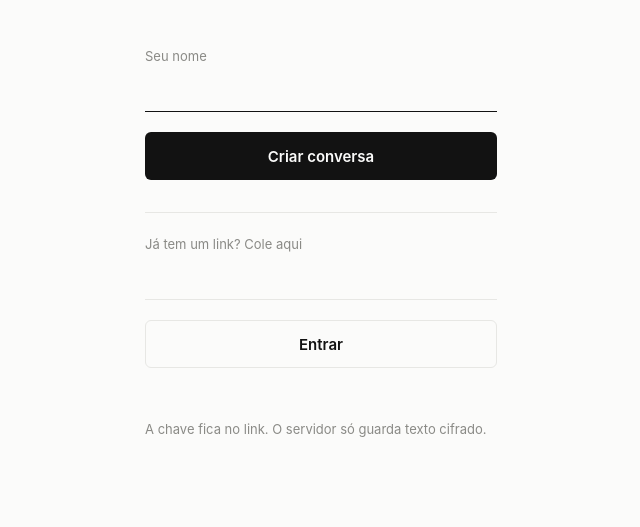
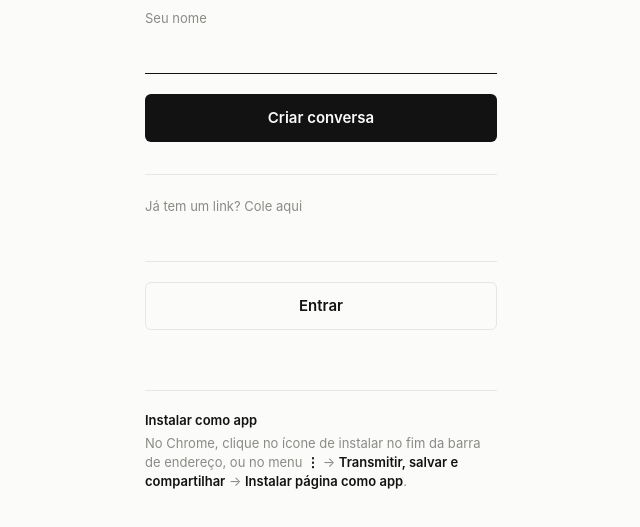
Before and after one commit to rlsdmm/zchat, a plain HTML site: page index.html in a window 1280 px wide. Shown: the part 213-740 px from the top of the page, without its empty margins (319-959 px from the left). Drawn offline with Linux system fonts and the light colour scheme.

Commit message:
Instruções de instalar o app no lugar da nota da tela inicial
Co-Authored-By: Claude Opus 5.5 <noreply@anthropic.com>

```diff
--- a/index.html
+++ b/index.html
@@ -60,7 +60,10 @@ input[type=text]:focus{outline:0;border-bottom-color:var(--ink)}
 .btn:disabled{opacity:.45;cursor:default}
 .separa{height:1px;background:var(--line);margin:32px 0 6px}
 .erro{color:var(--danger);font-size:14px;margin-top:10px;min-height:1em}
-.nota{font-size:13px;color:var(--muted);margin-top:28px}
+.nota{font-size:13px;color:var(--muted);margin-top:36px;padding-top:20px;border-top:1px solid var(--line)}
+.nota strong{display:block;color:var(--ink);font-weight:600;margin-bottom:4px}
+.nota p{margin:0}
+.instTxt b{color:var(--ink);font-weight:600}
 
 /* ---------- conversa ---------- */
 #conversa{flex:1;display:flex;flex-direction:column;min-height:0;width:100%;max-width:720px;margin:0 auto}
@@ -155,7 +158,11 @@ dialog::backdrop{background:rgba(0,0,0,.4)}
       <button class="btn sec" id="entrarLink">Entrar</button>
     </div>
     <div class="erro" id="erroEntrar" role="alert"></div>
-    <p class="nota">A chave fica no link. O servidor só guarda texto cifrado.</p>
+    <div class="instalar nota" hidden>
+      <strong>Instalar como app</strong>
+      <p class="instTxt"></p>
+      <button class="btn sec instBt" hidden>Instalar</button>
+    </div>
 </main>
 
 <!-- conversa -->
@@ -206,6 +213,12 @@ dialog::backdrop{background:rgba(0,0,0,.4)}
     <div class="linha">
       <button class="btn" id="copiarLink">Copiar link</button>
       <button class="btn sec" id="compartilhar" hidden>Compartilhar</button>
+    </div>
+
+    <div class="instalar" hidden>
+      <h3>Instalar como app</h3>
+      <p class="instTxt"></p>
+      <button class="btn sec instBt" hidden>Instalar</button>
     </div>
 
     <h3>Seu nome</h3>
@@ -562,6 +575,37 @@ function textoNotif(){
 }
 $("#ativarNotif").onclick = async () => { try { await Notification.requestPermission(); } catch {} textoNotif(); };
 
+/* ================= instalar ================= */
+let pedidoInstalar = null;
+window.addEventListener("beforeinstallprompt", e => { e.preventDefault(); pedidoInstalar = e; mostraInstalar(); });
+window.addEventListener("appinstalled", () => { pedidoInstalar = null; mostraInstalar(); toast("Instalado."); });
+function passosInstalar(){
+  const ua = navigator.userAgent;
+  const ios = /iPhone|iPad|iPod/.test(ua) || (/Macintosh/.test(ua) && navigator.maxTouchPoints > 1);
+  const edge = /Edg\//.test(ua), chrome = /Chrome\//.test(ua) && !edge;
+  if (ios) return "No Safari, toque em <b>Compartilhar</b> (o quadrado com a seta) e depois em <b>Adicionar à Tela de Início</b>. Na primeira vez que abrir pelo ícone, cole o link da conversa de novo.";
+  if (/Android/.test(ua)) return "No Chrome, toque no menu <b>⋮</b> e depois em <b>Instalar app</b> (ou <b>Adicionar à tela inicial</b>).";
+  if (/Macintosh/.test(ua) && !chrome && !edge && /Safari\//.test(ua)) return "No Safari, vá em <b>Arquivo → Adicionar ao Dock</b>.";
+  if (edge) return "No Edge, clique no menu <b>…</b> → <b>Apps</b> → <b>Instalar este site como um app</b>.";
+  if (chrome) return "No Chrome, clique no ícone de instalar no fim da barra de endereço, ou no menu <b>⋮</b> → <b>Transmitir, salvar e compartilhar</b> → <b>Instalar página como app</b>.";
+  return "Este navegador não instala sites como app. Abra o Z Chat no Chrome ou no Edge pra instalar.";
+}
+function mostraInstalar(){
+  const instalado = matchMedia("(display-mode: standalone)").matches || navigator.standalone;
+  document.querySelectorAll(".instalar").forEach(el => {
+    el.hidden = !!instalado;
+    el.querySelector(".instTxt").innerHTML = pedidoInstalar ? "Abre numa janela própria, com ícone, sem a barra do navegador." : passosInstalar();
+    el.querySelector(".instBt").hidden = !pedidoInstalar;
+  });
+}
+document.querySelectorAll(".instBt").forEach(b => b.onclick = async () => {
+  if (!pedidoInstalar) return;
+  pedidoInstalar.prompt();
+  await pedidoInstalar.userChoice.catch(() => {});
+  pedidoInstalar = null; mostraInstalar();
+});
+mostraInstalar();
+
 /* ================= ajustes ================= */
 const dlg = $("#ajustes");
 function abrirAjustes(){
```
